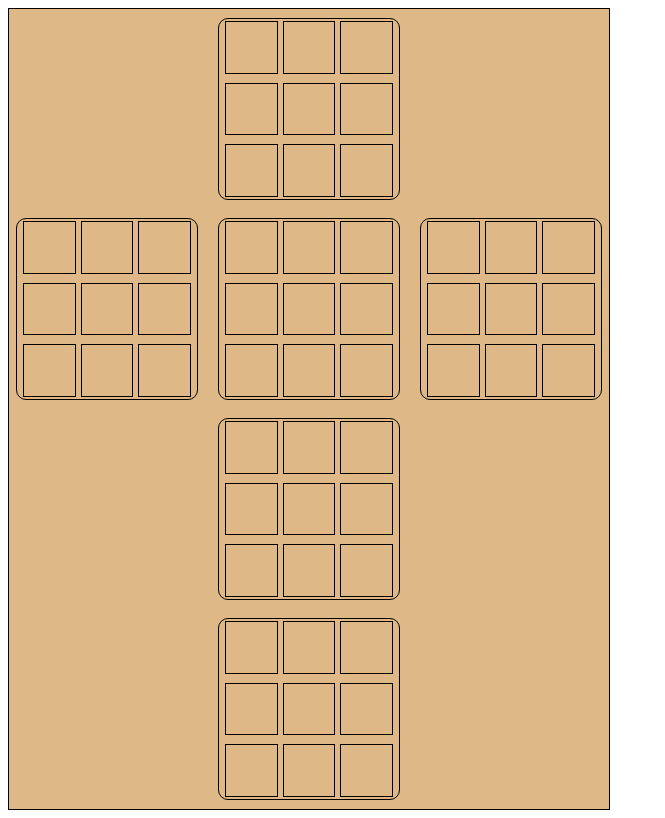
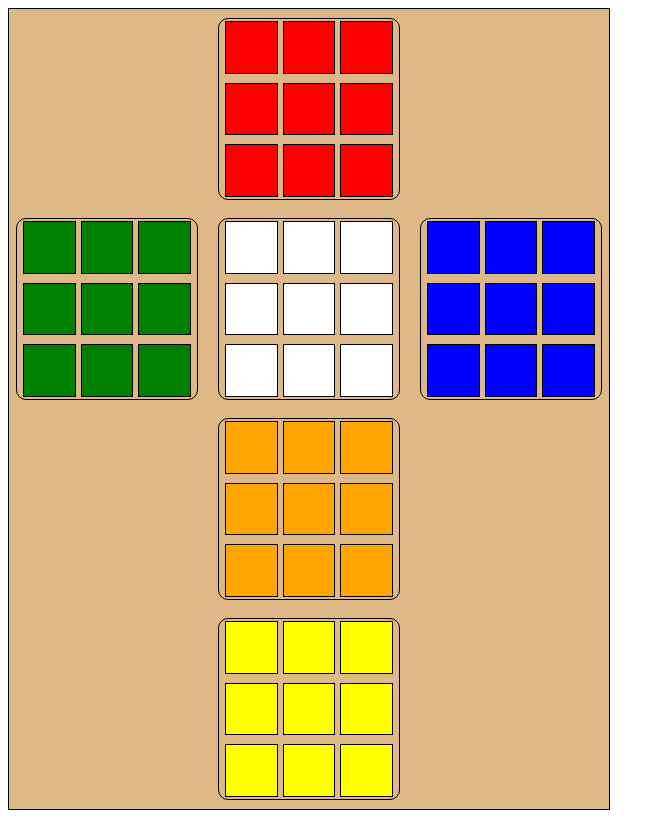
Before and after one commit to MaximKucheriaviy/CubikRubikSolve, a plain HTML site: page index.html in a window 1280 px wide. Shown: the whole page, without its empty margins (0-665 px from the left). Drawn offline with Linux system fonts and the light colour scheme.

Commit message:
defalut colors

```diff
--- a/styles.css
+++ b/styles.css
@@ -28,8 +28,26 @@
     gap: 5px;
 }
 .red-block, .green-block, .white-block, .blue-block, .orange-block, .yellow-block{
-
     width: 28%;
     height: 28%;
     border: 1px solid black;
 }
+
+.red-block{
+    background-color: red;
+}
+.green-block{
+    background-color: green;
+}
+.white-block{
+    background-color: white;
+}
+.blue-block{
+    background-color: blue;
+}
+.orange-block{
+    background-color: orange;
+}
+.yellow-block{
+    background-color: yellow;
+}
```
